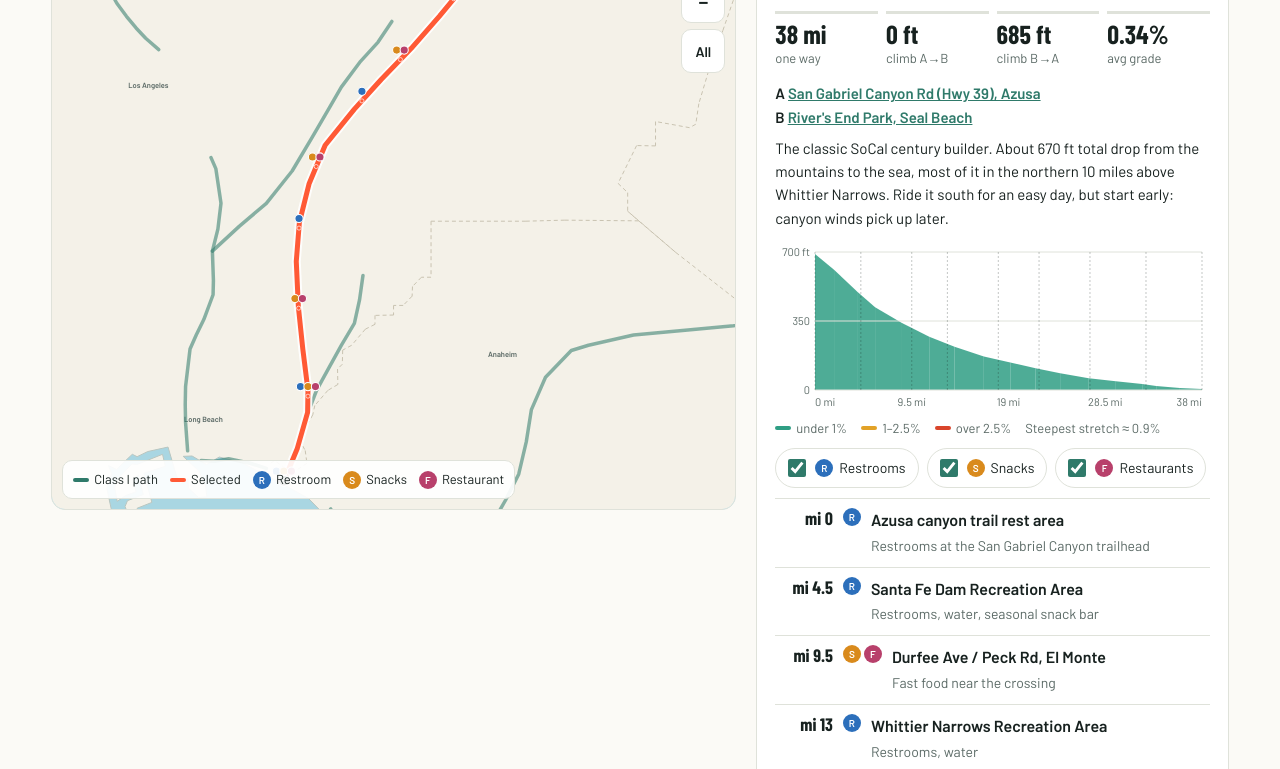
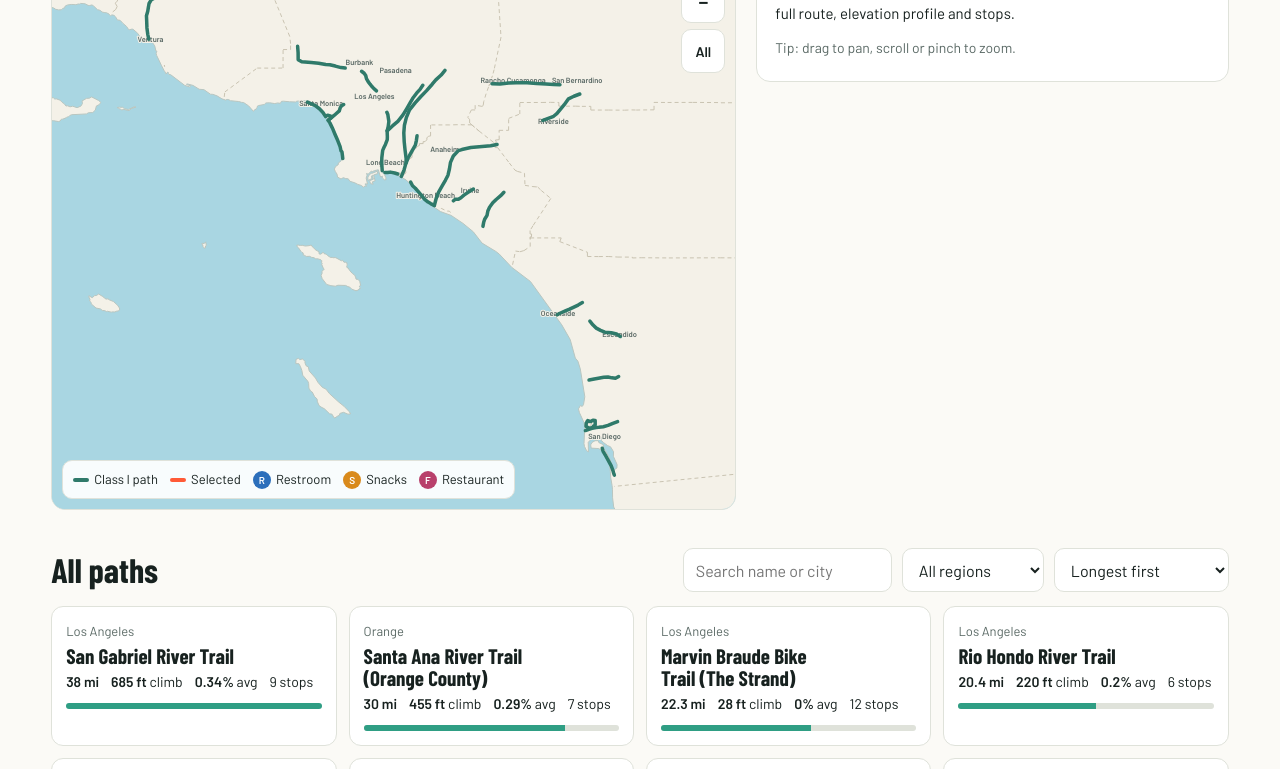
Before and after one commit to edtestrite-afk/bike, a plain HTML site: page index.html in a window 1280 px wide. Shown: the part 381-1150 px from the top of the page. Drawn offline with nearby package versions, Linux system fonts and the light colour scheme.

Commit message:
Add files via upload

```diff
--- a/index.html
+++ b/index.html
@@ -127,7 +127,7 @@ const scaleMarks=()=>{const s=vb[2]/D.W;document.querySelectorAll('#marks .m').f
 const fit=(xs,ys,pad)=>{let a=Math.min(...xs)-pad,b=Math.max(...xs)+pad,c=Math.min(...ys)-pad,d=Math.max(...ys)+pad;
  const r=D.W/D.H;let w=b-a,h=d-c;if(w/h<r){const nw=h*r;a-=(nw-w)/2;w=nw}else{const nh=w/r;c-=(nh-h)/2;h=nh}
  if(w<40){const f=40/w;a-=(w*f-w)/2;c-=(h*f-h)/2;w*=f;h*=f}vb=[a,c,w,h];setVB()};
-const fitAll=()=>fit(T.flatMap(t=>t.xy.map(p=>p[0])),T.flatMap(t=>t.xy.map(p=>p[1])),40);
+const fitAll=()=>{vb=[0,0,D.W,D.H];setVB()};
 
 const zoom=(f,cx,cy)=>{cx??=vb[0]+vb[2]/2;cy??=vb[1]+vb[3]/2;const w=Math.min(Math.max(vb[2]*f,15),D.W*1.6),h=w*D.H/D.W;
  vb=[cx-(cx-vb[0])*w/vb[2],cy-(cy-vb[1])*h/vb[3],w,h];setVB()};
@@ -190,10 +190,10 @@ function panel(){const t=T.find(x=>x.id===sel),p=$('#panel');
  p.querySelectorAll('.tog input').forEach(i=>i.onchange=()=>{show[i.dataset.t]=i.checked?1:0;try{localStorage.setItem('socal-show',JSON.stringify(show))}catch(e){}panel();marks()});
  p.querySelectorAll('ol.stops li[data-i]').forEach(li=>{const go=()=>{const s=t.stops[+li.dataset.i];fit([s.p[0]],[s.p[1]],6)};li.onclick=go;li.onkeydown=e=>{if(e.key==='Enter')go()}})}
 
-function select(id,fromMap){sel=T.some(t=>t.id===id)?id:null;
+function select(id,fromMap,noZoom){sel=T.some(t=>t.id===id)?id:null;
  document.querySelectorAll('#paths polyline').forEach(p=>{p.setAttribute('stroke',p.dataset.id===sel?'var(--hot)':'var(--path)');p.setAttribute('stroke-opacity',sel&&p.dataset.id!==sel?'.55':'1')});
  const t=T.find(x=>x.id===sel);$('#hl').innerHTML=t?`<polyline points="${ptsStr(t)}" fill="none" stroke="#fff" stroke-width="9" stroke-linecap="round" stroke-linejoin="round" vector-effect="non-scaling-stroke" opacity=".9"/><polyline points="${ptsStr(t)}" fill="none" stroke="var(--hot)" stroke-width="5" stroke-linecap="round" stroke-linejoin="round" vector-effect="non-scaling-stroke"/>`:'';
- if(t)fit(t.xy.map(p=>p[0]),t.xy.map(p=>p[1]),8);
+ if(t&&!noZoom)fit(t.xy.map(p=>p[0]),t.xy.map(p=>p[1]),8);
  marks();panel();list();
  if(sel&&location.hash!=='#'+sel)history.replaceState(null,'','#'+sel);
  if(fromMap&&innerWidth<900)$('#panel').scrollIntoView({behavior:'smooth',block:'start'})}
@@ -209,6 +209,6 @@ function list(){const q=$('#q').value.trim().toLowerCase(),rg=$('#reg').value,so
 ['q','reg','sort'].forEach(i=>$('#'+i).addEventListener('input',list));
 const ro=new ResizeObserver(()=>{const t=T.find(x=>x.id===sel);if(t)profile(t)});ro.observe($('#panel'));
 addEventListener('hashchange',()=>select(location.hash.slice(1)));
-fitAll();select(location.hash.slice(1)||'sgrt');
+fitAll();select(location.hash.slice(1),false,true);
 }
 </script></body></html>
```
